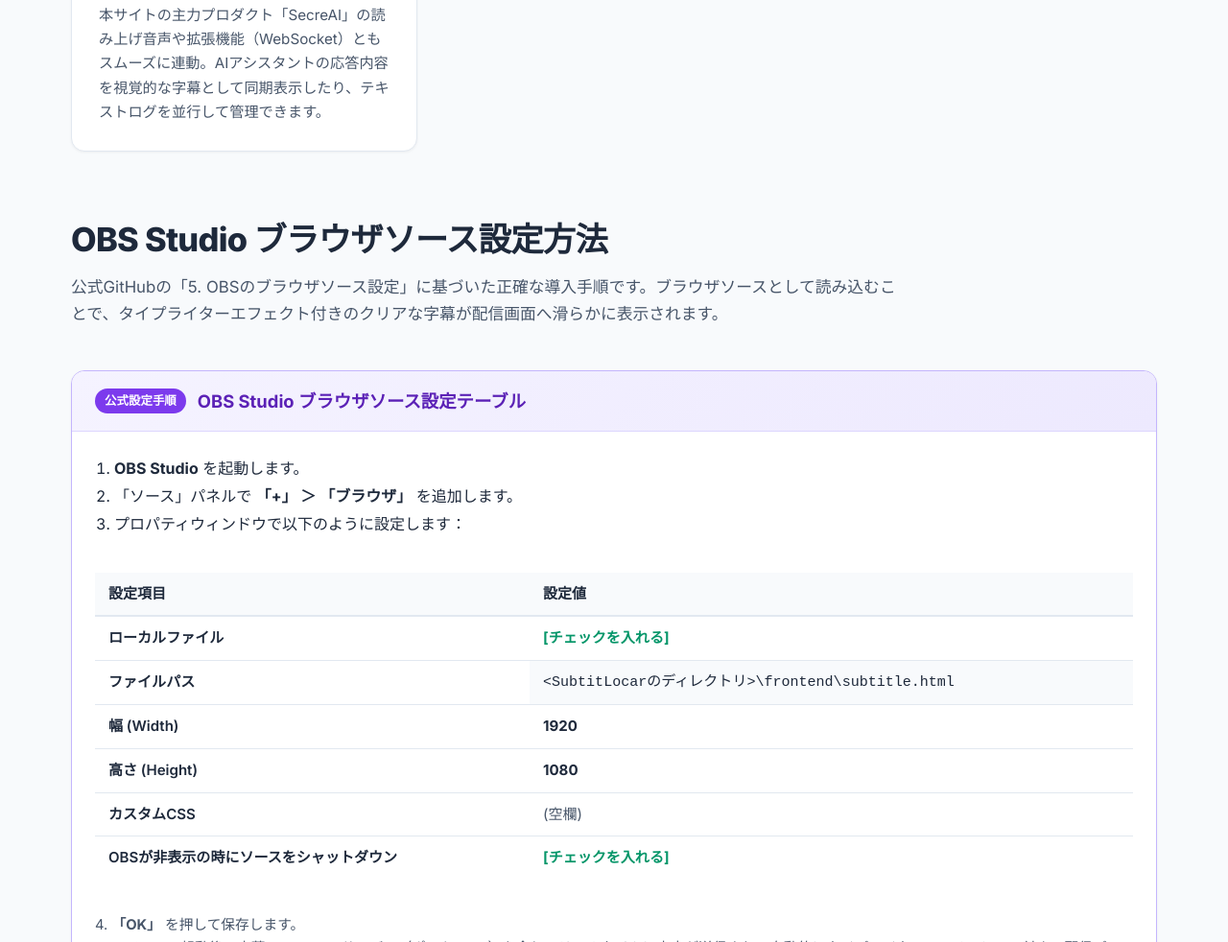
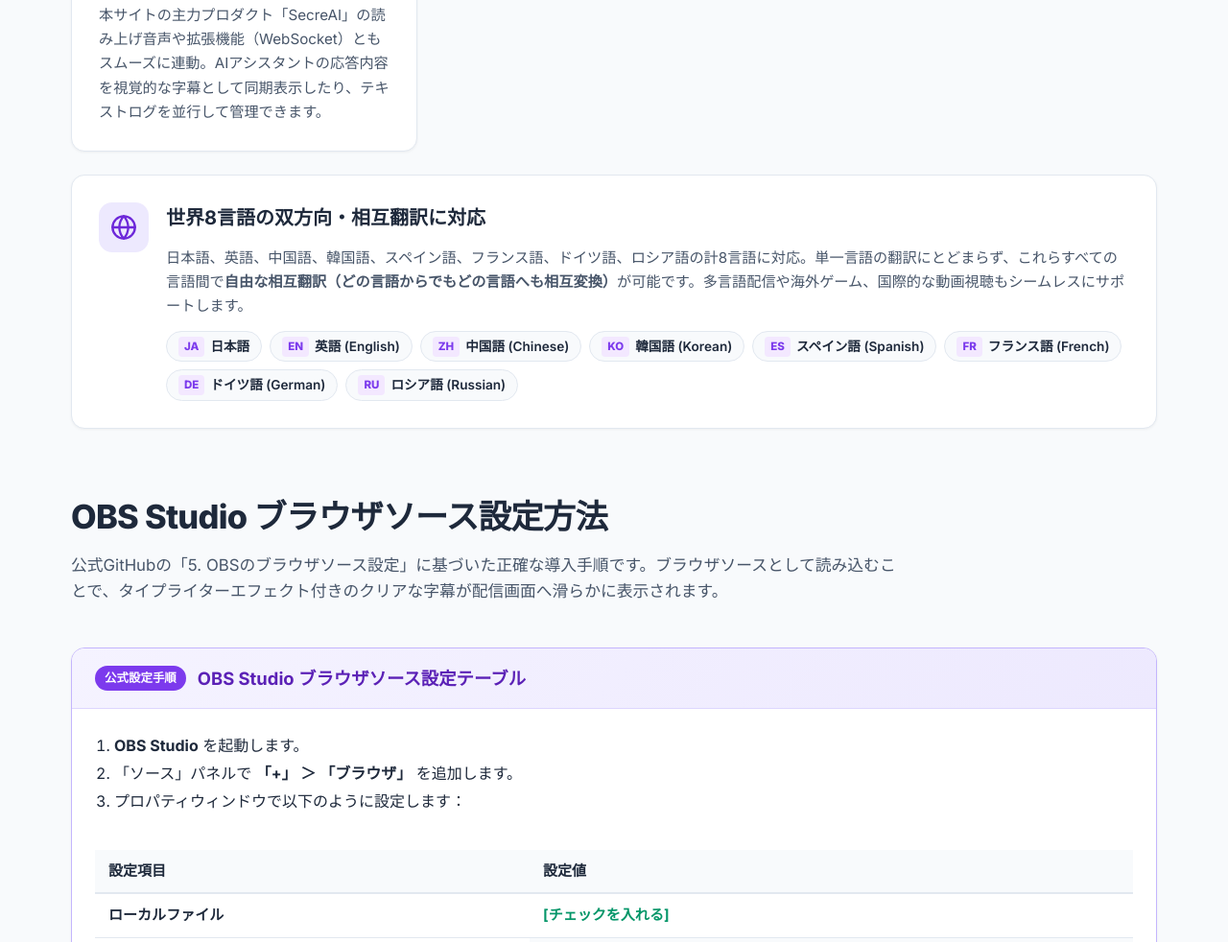
Before and after one commit to tomatofhis-commits/secreai-tools-web, a plain HTML site: page subtitlocar.html in a window 1280 px wide. Shown: the part 2036-3018 px from the top of the page at 96% size. Drawn offline with Linux system fonts and the light colour scheme.

Commit message:
feat: SubtitLocarの8言語相互翻訳対応の追加とUI更新
- 日本語、英語、中国語、韓国語、スペイン語、フランス語、ドイツ語、ロシア語の8言語双方向・相互翻訳対応を明記
- 言語チップUI（lang-chips-grid）およびタグ情報を追加

```diff
--- a/style.css
+++ b/style.css
@@ -1715,3 +1715,33 @@ code {
 .spec-game-note strong {
   color: #0f172a;
 }
+
+/* Language Chips for SubtitLocar */
+.lang-chips-grid {
+  display: flex;
+  flex-wrap: wrap;
+  gap: 8px;
+  margin-top: 14px;
+}
+
+.lang-chip {
+  display: inline-flex;
+  align-items: center;
+  gap: 6px;
+  background-color: var(--bg-body);
+  border: 1px solid var(--border);
+  padding: 4px 12px;
+  border-radius: 9999px;
+  font-size: 0.85rem;
+  font-weight: 600;
+  color: var(--text-main);
+}
+
+.lang-chip-code {
+  font-size: 0.72rem;
+  font-weight: 800;
+  color: #7c3aed;
+  background-color: #f3e8ff;
+  padding: 1px 6px;
+  border-radius: 4px;
+}
--- a/subtitlocar.html
+++ b/subtitlocar.html
@@ -198,6 +198,35 @@
           <p class="feature-desc">
             本サイトの主力プロダクト「SecreAI」の読み上げ音声や拡張機能（WebSocket）ともスムーズに連動。AIアシスタントの応答内容を視覚的な字幕として同期表示したり、テキストログを並行して管理できます。
           </p>
+        </div>
+
+        <!-- Feature 5: Multilingual Any-to-Any Translation -->
+        <div class="feature-box" style="grid-column: 1 / -1;">
+          <div style="display: flex; align-items: flex-start; gap: 18px; flex-wrap: wrap;">
+            <div class="feature-icon-circle icon-circle-blue" style="background-color: #ede9fe; color: #6d28d9; margin-bottom: 0;">
+              <svg width="28" height="28" viewBox="0 0 24 24" fill="none" stroke="currentColor" stroke-width="2" stroke-linecap="round" stroke-linejoin="round">
+                <circle cx="12" cy="12" r="10"></circle>
+                <line x1="2" y1="12" x2="22" y2="12"></line>
+                <path d="M12 2a15.3 15.3 0 0 1 4 10 15.3 15.3 0 0 1-4 10 15.3 15.3 0 0 1-4-10 15.3 15.3 0 0 1 4-10z"></path>
+              </svg>
+            </div>
+            <div style="flex: 1; min-width: 280px;">
+              <h3 class="feature-heading">世界8言語の双方向・相互翻訳に対応</h3>
+              <p class="feature-desc">
+                日本語、英語、中国語、韓国語、スペイン語、フランス語、ドイツ語、ロシア語の計8言語に対応。単一言語の翻訳にとどまらず、これらすべての言語間で<strong>自由な相互翻訳（どの言語からでもどの言語へも相互変換）</strong>が可能です。多言語配信や海外ゲーム、国際的な動画視聴もシームレスにサポートします。
+              </p>
+              <div class="lang-chips-grid">
+                <span class="lang-chip"><span class="lang-chip-code">JA</span> 日本語</span>
+                <span class="lang-chip"><span class="lang-chip-code">EN</span> 英語 (English)</span>
+                <span class="lang-chip"><span class="lang-chip-code">ZH</span> 中国語 (Chinese)</span>
+                <span class="lang-chip"><span class="lang-chip-code">KO</span> 韓国語 (Korean)</span>
+                <span class="lang-chip"><span class="lang-chip-code">ES</span> スペイン語 (Spanish)</span>
+                <span class="lang-chip"><span class="lang-chip-code">FR</span> フランス語 (French)</span>
+                <span class="lang-chip"><span class="lang-chip-code">DE</span> ドイツ語 (German)</span>
+                <span class="lang-chip"><span class="lang-chip-code">RU</span> ロシア語 (Russian)</span>
+              </div>
+            </div>
+          </div>
         </div>
       </div>
 
```
Also changed, not shown: index.html (+2 -2 lines), subtitlocar-en.html (+29 -0 lines).
